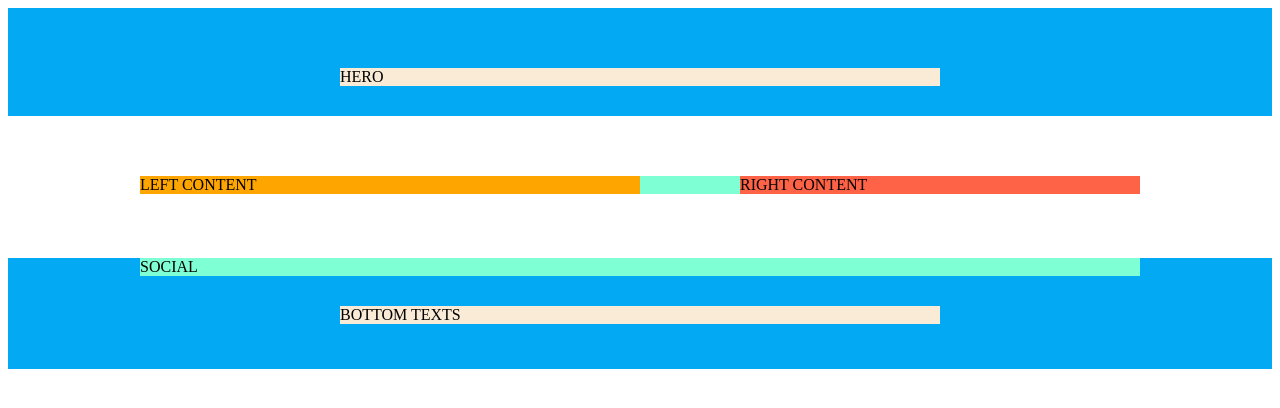
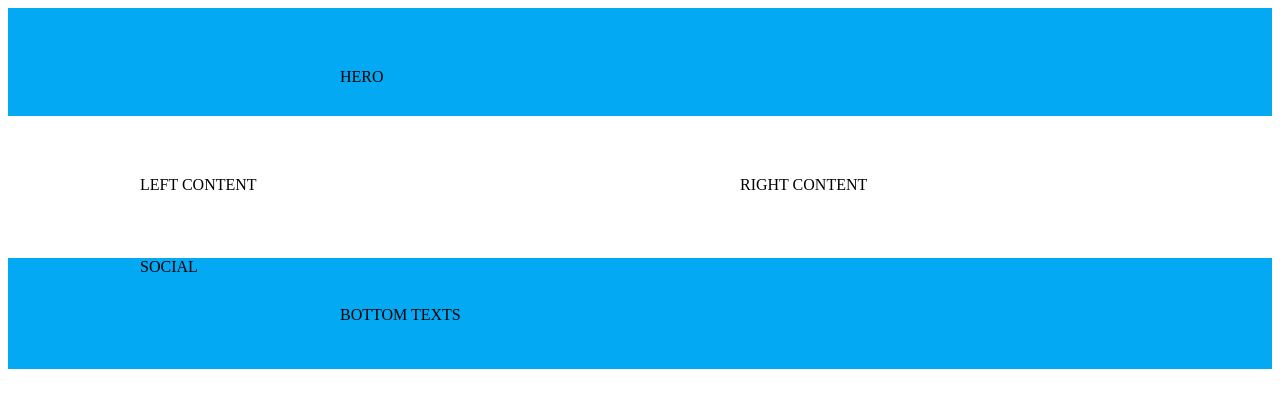
Before and after one commit to Urbbiz/5-Coming-soon, a plain HTML site: page index.html in a window 1280 px wide. Drawn offline with Linux system fonts and the light colour scheme.

Commit message:
sfsssdfsd

```diff
--- a/css/layout.css
+++ b/css/layout.css
@@ -7,13 +7,11 @@
         display: inline-block;
         width: 600px;
         margin-left: calc(50% - 300px);
-        background-color: antiquewhite;
     }
     .container > .row {
         display: inline-block;
         width: 1000px;
         margin-left: calc(50% - 500px);
-        background-color: aquamarine;
     }
         .container > .row > .column {
             display: inline-block;
@@ -21,10 +19,8 @@
         }
             .container > .row > .column.left {
                 width: 50%;
-                background-color: orange;
             }
             .container > .row > .column.right {
                 width: 40%;
                 margin-left: 10%;
-                background-color: tomato;
             }
```
